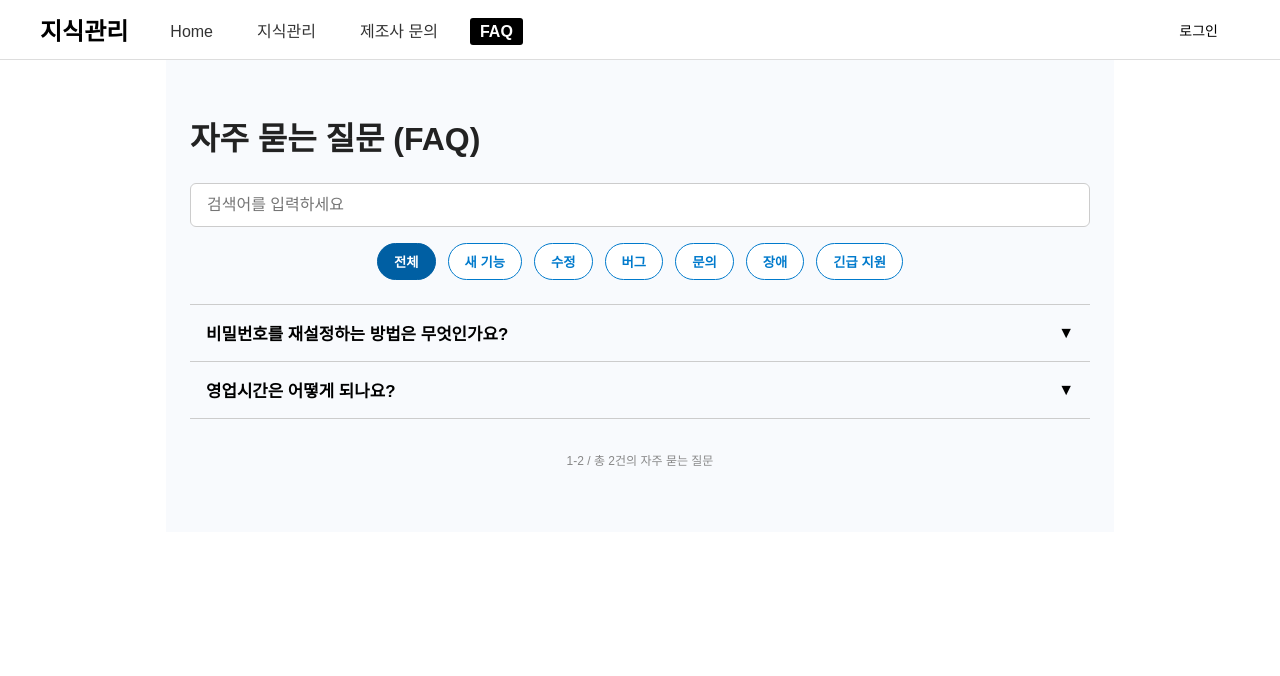
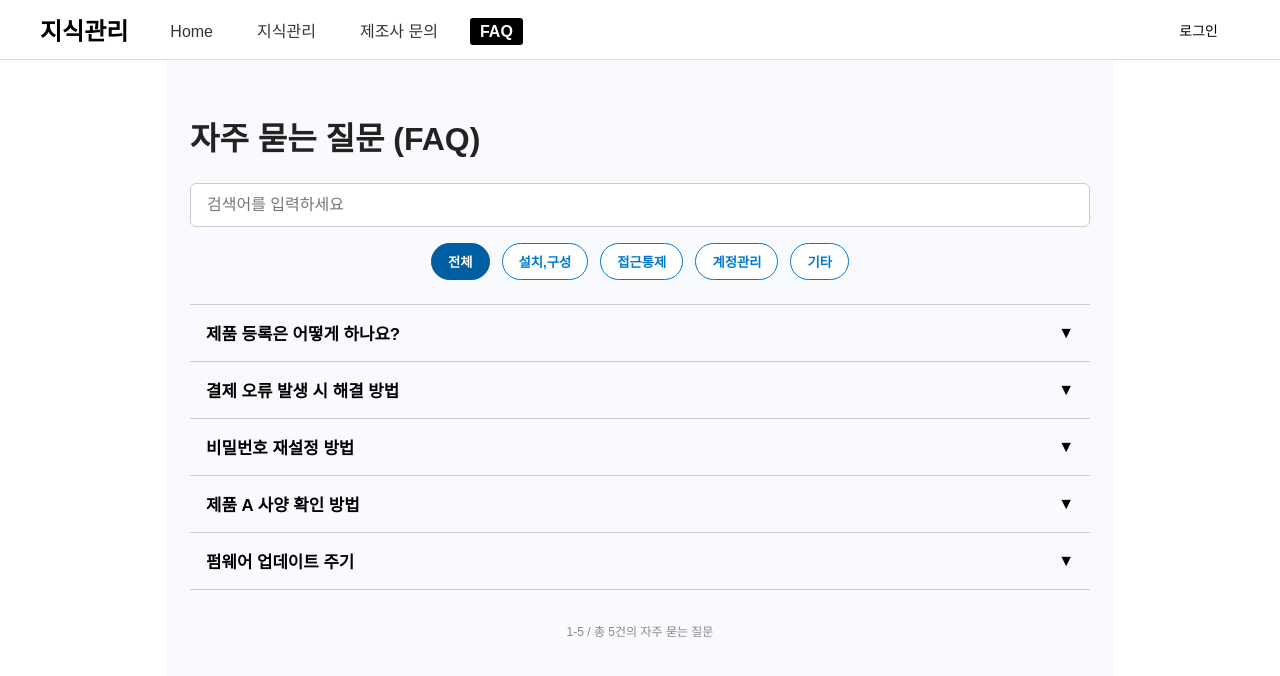
Before and after one commit to CookKMS/Cook_KMS_FrontEnd, a React (Create React App) app: page /faq in a window 1280 px wide. Shown: the top 676 px of the page. Built offline with nearby package versions, Linux system fonts and the light colour scheme.

Commit message:
.Feat FAQ 데이터 불러오기

```diff
--- a/src/pages/FAQPage.js
+++ b/src/pages/FAQPage.js
@@ -1,77 +1,16 @@
-import React, { useEffect, useState } from "react";
+import React, { useState } from "react";
 import Header from "../components/Header";
 import "../styles/FAQPage.css";
+import { faqData } from "../data/faqData"; // ✅ 공통 데이터 import
 
-const categories = [
-  "전체",
-  "새 기능",
-  "수정",
-  "버그",
-  "문의",
-  "장애",
-  "긴급 지원",
-];
+const categories = ['전체', '설치,구성', '접근통제', '계정관리', '기타'];
 
-export default function FAQpage() {
-  const [faqData, setFaqData] = useState([]); // FAQ 목록 데이터 상태 관리
-  const [searchTerm, setSearchTerm] = useState(""); // 검색어 상태
-  const [selectedCategory, setSelectedCategory] = useState("전체"); // 선택된 카테고리 상태
-  const [expandedIndex, setExpandedIndex] = useState(null); // 현재 열려있는 FAQ 항목 인덱스
+export default function FAQPage() {
+  const [searchTerm, setSearchTerm] = useState("");
+  const [selectedCategory, setSelectedCategory] = useState("전체");
+  const [expandedIndex, setExpandedIndex] = useState(null);
 
-  /**
-   * TODO: 백엔드 Flask API 연동 부분
-   * 컴포넌트 마운트 시 실행되어 서버에서 FAQ 목록을 가져옴
-   * - API 엔드포인트: GET /api/faqs (예상)
-   * - 응답 데이터는 FAQ 리스트 형태 (id, category, question, answer)
-   * - answer는 텍스트 또는 HTML 문자열로 전달 가능
-   */
-  useEffect(() => {
-    async function fetchFaqs() {
-      try {
-        // 실제 API 호출 예시:
-        // const res = await fetch("/api/faqs");
-        // const data = await res.json();
-        // setFaqData(data);
-
-        // 현재는 프론트 개발 및 테스트용 더미 데이터 설정
-        setFaqData([
-          {
-            id: 1,
-            category: "전체",
-            question: "비밀번호를 재설정하는 방법은 무엇인가요?",
-            answer: (
-              <>
-                <p>비밀번호 재설정을 위해서는:</p>
-                <ol>
-                  <li>로그인 페이지에서 '비밀번호 찾기' 링크를 클릭하세요.</li>
-                  <li>가입 시 사용한 이메일 주소를 입력하세요.</li>
-                  <li>이메일로 전송된 링크를 통해 새 비밀번호를 설정할 수 있습니다.</li>
-                  <li>비밀번호는 최소 8자 이상, 영문 대소문자, 숫자, 특수문자를 포함해야 합니다.</li>
-                </ol>
-                <p>문제가 지속될 경우 고객센터로 문의해 주세요.</p>
-              </>
-            ),
-          },
-          {
-            id: 2,
-            category: "전체",
-            question: "영업시간은 어떻게 되나요?",
-            answer: "영업시간은 평일 오전 9시부터 오후 6시까지입니다.",
-          },
-          // 필요시 더 많은 FAQ 항목 추가
-        ]);
-      } catch (error) {
-        console.error("FAQ 데이터 불러오기 실패:", error);
-      }
-    }
-    fetchFaqs();
-  }, []);
-
-  /**
-   * FAQ 데이터 필터링 처리
-   * - 선택된 카테고리와 일치하거나 전체("전체")인 경우만 필터링
-   * - 검색어가 질문 또는 답변에 포함된 경우만 필터링
-   */
+  // ✅ 카테고리 + 검색 필터 처리
   const filteredFaqs = faqData.filter((faq) => {
     const matchesCategory =
       selectedCategory === "전체" || faq.category === selectedCategory;
@@ -85,18 +24,17 @@ export default function FAQpage() {
     return matchesCategory && matchesSearch;
   });
 
-  // FAQ 질문 항목 토글 열기/닫기 처리 함수
   const toggleExpand = (index) => {
     setExpandedIndex(expandedIndex === index ? null : index);
   };
 
   return (
     <>
-      <Header /> {/* 페이지 상단 헤더 */}
+      <Header />
       <main className="container faq-page">
         <h1>자주 묻는 질문 (FAQ)</h1>
 
-        {/* 검색 입력 필드 */}
+        {/* ✅ 검색 입력 */}
         <input
           type="search"
           aria-label="검색어 입력"
@@ -106,15 +44,13 @@ export default function FAQpage() {
           onChange={(e) => setSearchTerm(e.target.value)}
         />
 
-        {/* 카테고리 필터 버튼 그룹 */}
+        {/* ✅ 카테고리 필터 */}
         <nav className="faq-categories" role="list">
           {categories.map((cat) => (
             <button
               key={cat}
               type="button"
-              className={`faq-category-btn ${
-                selectedCategory === cat ? "active" : ""
-              }`}
+              className={`faq-category-btn ${selectedCategory === cat ? "active" : ""}`}
               onClick={() => setSelectedCategory(cat)}
               role="listitem"
             >
@@ -123,7 +59,7 @@ export default function FAQpage() {
           ))}
         </nav>
 
-        {/* FAQ 리스트 영역 */}
+        {/* ✅ FAQ 목록 출력 */}
         <section aria-label="FAQ 목록" className="faq-list">
           {filteredFaqs.length === 0 ? (
             <p className="no-results">조회되는 FAQ가 없습니다.</p>
@@ -133,7 +69,6 @@ export default function FAQpage() {
                 key={faq.id}
                 className={`faq-item ${expandedIndex === idx ? "expanded" : ""}`}
               >
-                {/* 질문 버튼 */}
                 <button
                   className="faq-question"
                   onClick={() => toggleExpand(idx)}
@@ -147,7 +82,6 @@ export default function FAQpage() {
                   </span>
                 </button>
 
-                {/* 답변 영역: 열려있을 때만 표시 */}
                 {expandedIndex === idx && (
                   <div
                     id={`faq-answer-${idx}`}
@@ -155,7 +89,6 @@ export default function FAQpage() {
                     role="region"
                     aria-labelledby={`faq-question-${idx}`}
                   >
-                    {/* 답변이 문자열인지 React 노드인지에 따라 렌더링 분기 */}
                     {typeof faq.answer === "string" ? (
                       <p>{faq.answer}</p>
                     ) : (
@@ -168,7 +101,7 @@ export default function FAQpage() {
           )}
         </section>
 
-        {/* 하단 FAQ 개수 표시 */}
+        {/* ✅ FAQ 개수 출력 */}
         <footer className="faq-footer">
           <small>
             1-{filteredFaqs.length} / 총 {faqData.length}건의 자주 묻는 질문
--- a/src/pages/admin/components/FaqTable.js
+++ b/src/pages/admin/components/FaqTable.js
@@ -1,40 +1,19 @@
 import React, { useState } from 'react';
 import '../../../styles/Admin/FaqTable.css';
+import { faqData } from '../../../data/faqData'; // ✅ 외부 데이터 import
 
-/**
- * ✅ 관리자 전용 FAQ 관리 컴포넌트
- * - 기능: FAQ 목록 조회, 등록, 수정, 삭제
- * - 지원: 카테고리 필터링, 검색, 페이징, 파일 업로드
- * - 향후 Flask 백엔드 API와 연결 예정
- */
-
-// ✅ 초기 더미 데이터 (나중에 GET /api/faqs 로 대체 예정)
-const initialFaqs = [
-  { id: 1, question: '제품 등록은 어떻게 하나요?', answer: '등록 메뉴에서 가능합니다.', category: '문의', file: '' },
-  { id: 2, question: '결제 오류 발생 시 해결 방법', answer: '브라우저 캐시 삭제 후 재시도.', category: '버그', file: '' },
-  { id: 3, question: '비밀번호 재설정 방법', answer: '마이페이지에서 가능합니다.', category: '버그', file: '' },
-  { id: 4, question: '제품 A 사양 확인 방법', answer: '제품 페이지를 참고하세요.', category: '문의', file: '' },
-  { id: 5, question: '펌웨어 업데이트 주기', answer: '매월 첫째 주입니다.', category: '수정', file: '' },
-];
-
-// ✅ 카테고리 목록 (필터 및 등록/수정 시 사용)
-const categories = ['전체', '새 기능', '수정', '버그', '문의', '장애', '긴급 지원'];
+const categories = ['전체', '설치,구성', '접근통제', '계정관리', '기타'];
 
 export default function FaqTable() {
-  const [faqs, setFaqs] = useState(initialFaqs);              // 전체 FAQ 목록
-  const [currentPage, setCurrentPage] = useState(1);          // 현재 페이지 번호
-  const itemsPerPage = 5;                                     // 페이지당 항목 수
-  const [filter, setFilter] = useState('전체');               // 현재 선택된 카테고리 필터
-  const [searchTerm, setSearchTerm] = useState('');           // 검색어 상태
-  const [modalType, setModalType] = useState(null);           // 모달 유형: 'add' | 'edit' | 'delete'
-  const [currentFaq, setCurrentFaq] = useState(null);         // 현재 선택된 FAQ 항목
-  const [file, setFile] = useState(null);                     // 첨부 파일 상태
+  const [faqs, setFaqs] = useState(faqData); // ✅ 공통 데이터 사용
+  const [currentPage, setCurrentPage] = useState(1);
+  const itemsPerPage = 5;
+  const [filter, setFilter] = useState('전체');
+  const [searchTerm, setSearchTerm] = useState('');
+  const [modalType, setModalType] = useState(null);
+  const [currentFaq, setCurrentFaq] = useState(null);
+  const [file, setFile] = useState(null);
 
-  /**
-   * ✅ 검색 + 필터 처리
-   * - 질문/답변에 검색어가 포함되는 항목 필터링
-   * - 선택된 카테고리 필터 반영
-   */
   const filteredFaqs = faqs.filter(faq => {
     const matchCategory = filter === '전체' || faq.category === filter;
     const matchSearch =
@@ -46,12 +25,6 @@ export default function FaqTable() {
   const totalPages = Math.ceil(filteredFaqs.length / itemsPerPage);
   const paginatedFaqs = filteredFaqs.slice((currentPage - 1) * itemsPerPage, currentPage * itemsPerPage);
 
-  /**
-   * ✅ 저장 핸들러 (FAQ 등록 또는 수정)
-   * - 등록 시: POST /api/faqs
-   * - 수정 시: PUT /api/faqs/:id
-   * - 파일 첨부 시: FormData 활용
-   */
   const handleSave = (e) => {
     e.preventDefault();
     const form = e.target;
@@ -66,52 +39,21 @@ export default function FaqTable() {
 
     if (modalType === 'add') {
       setFaqs([newFaq, ...faqs]);
-
-      // 예시: FAQ 등록 API (POST)
-      /*
-      const formData = new FormData();
-      formData.append('question', newFaq.question);
-      formData.append('answer', newFaq.answer);
-      formData.append('category', newFaq.category);
-      if (file) formData.append('file', file);
-      await fetch('/api/faqs', {
-        method: 'POST',
-        body: formData,
-      });
-      */
     } else {
       setFaqs(faqs.map(f => f.id === newFaq.id ? newFaq : f));
-
-      // 예시: FAQ 수정 API (PUT)
-      /*
-      await fetch(`/api/faqs/${newFaq.id}`, {
-        method: 'PUT',
-        headers: { 'Content-Type': 'application/json' },
-        body: JSON.stringify(newFaq),
-      });
-      */
     }
 
     setModalType(null);
     setFile(null);
   };
 
-  /**
-   * ✅ 삭제 핸들러
-   * - DELETE /api/faqs/:id 호출 예정
-   */
   const handleDelete = () => {
     setFaqs(faqs.filter(f => f.id !== currentFaq.id));
-
-    // 예시: 삭제 API 호출
-    // await fetch(`/api/faqs/${currentFaq.id}`, { method: 'DELETE' });
-
     setModalType(null);
   };
 
   return (
     <div className="faq-table-wrapper">
-      {/* ✅ 상단 필터/검색/추가 버튼 */}
       <div className="table-header">
         <h2>FAQ 관리</h2>
         <div className="filter-section">
@@ -133,7 +75,6 @@ export default function FaqTable() {
         </div>
       </div>
 
-      {/* ✅ FAQ 테이블 */}
       <table className="faq-table">
         <thead>
           <tr>
@@ -156,7 +97,6 @@ export default function FaqTable() {
         </tbody>
       </table>
 
-      {/* ✅ 페이지네이션 */}
       <div className="pagination">
         {Array.from({ length: totalPages }).map((_, i) => (
           <button
@@ -169,7 +109,6 @@ export default function FaqTable() {
         ))}
       </div>
 
-      {/* ✅ 추가/수정 모달 */}
       {(modalType === 'add' || modalType === 'edit') && (
         <div className="modal-backdrop" onClick={() => setModalType(null)}>
           <form className="modal" onClick={(e) => e.stopPropagation()} onSubmit={handleSave}>
@@ -201,7 +140,6 @@ export default function FaqTable() {
         </div>
       )}
 
-      {/* ✅ 삭제 확인 모달 */}
       {modalType === 'delete' && (
         <div className="modal-backdrop" onClick={() => setModalType(null)}>
           <div className="modal confirm" onClick={(e) => e.stopPropagation()}>
```
